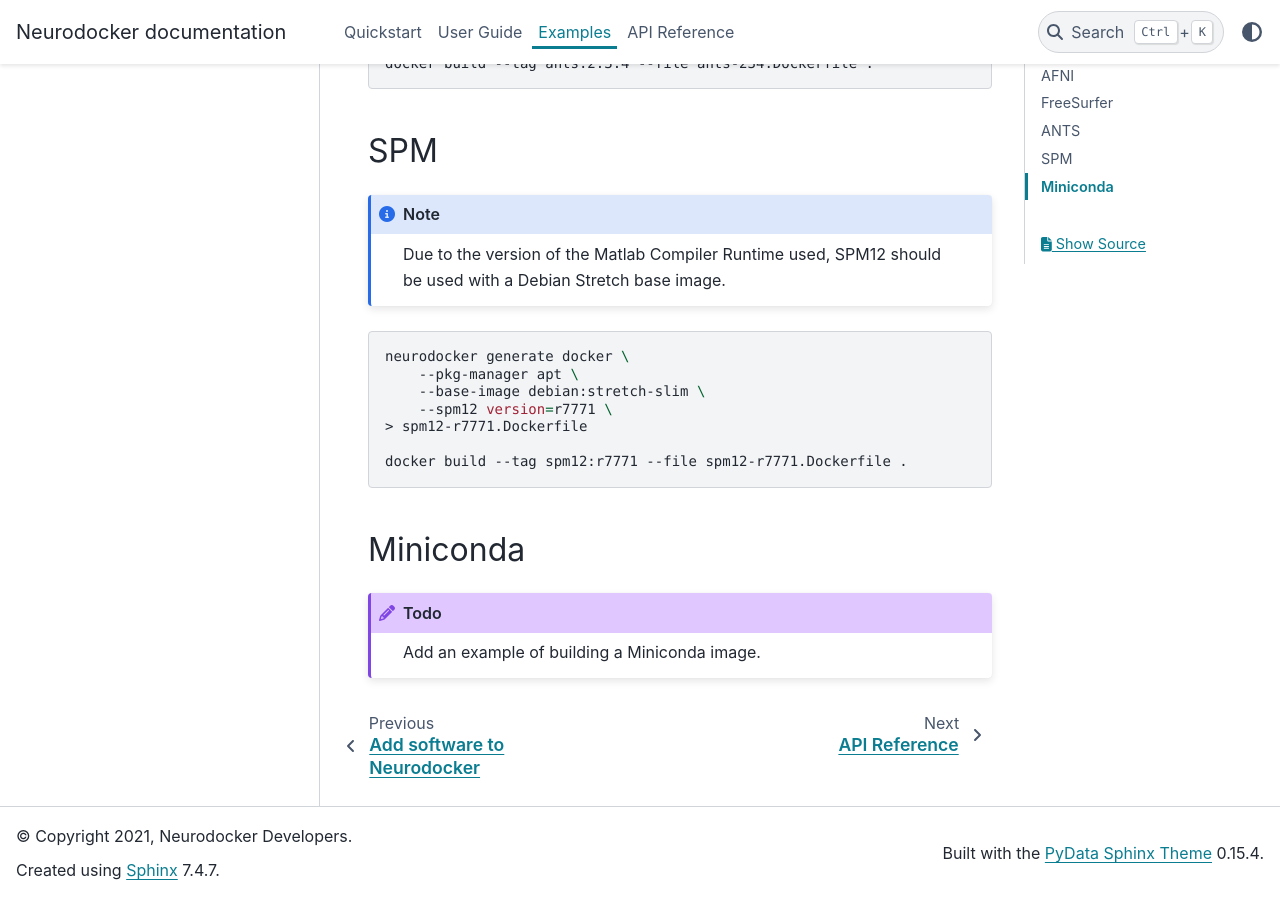
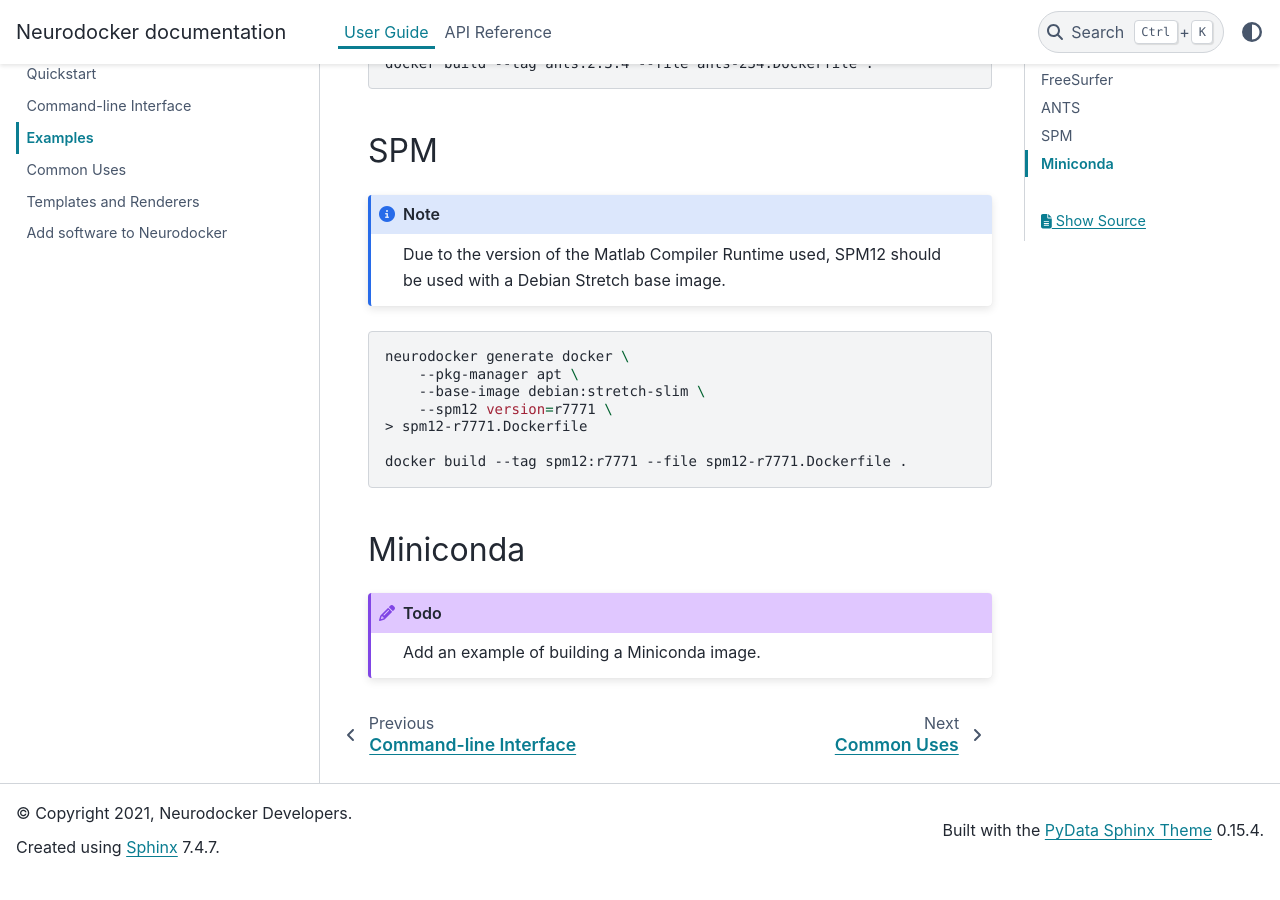
Before and after one commit to ReproNim/neurodocker, a Sphinx documentation site: the page built from docs/examples.rst, in a window 1280 px wide and 900 px high, scrolled down 2651 px. Built offline with Sphinx 7.4.7 and the PyData theme 0.15.4, drawn with Linux system fonts in a browser that asks for light colours; pages that are not in the unit, such as notebooks, are missing from menus; after the commit the page ends 3528 px from its top, so only the background shows below that.

Commit message:
move around links

```diff
--- a/docs/index.rst
+++ b/docs/index.rst
@@ -15,9 +15,8 @@
    :maxdepth: 2
    :caption: Contents:
 
-   quickstart
    user_guide
-   examples
+   build_results
    api
 
 
--- a/docs/user_guide.rst
+++ b/docs/user_guide.rst
@@ -3,7 +3,10 @@
 
 .. toctree::
 
+    installation
+    quickstart
     cli
+    examples
     common_uses
     templates_renderers
     add_template
```
